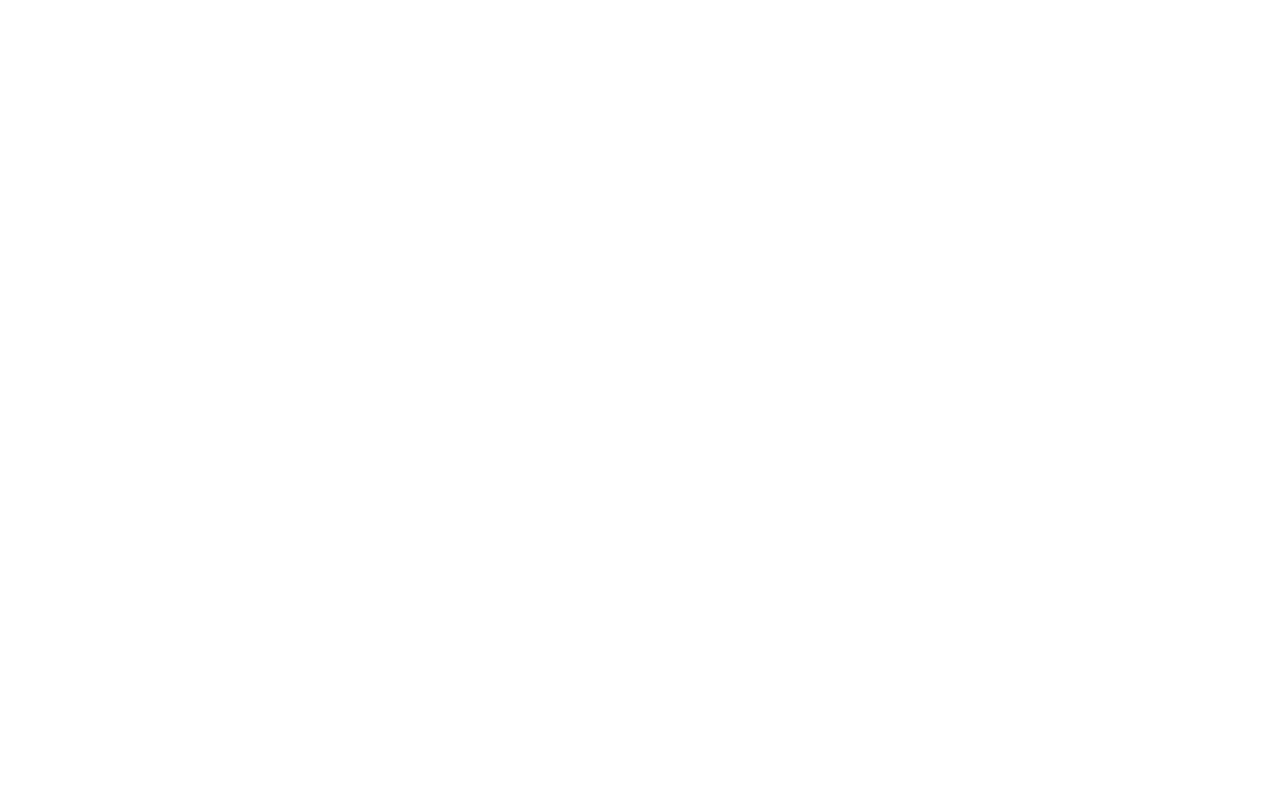
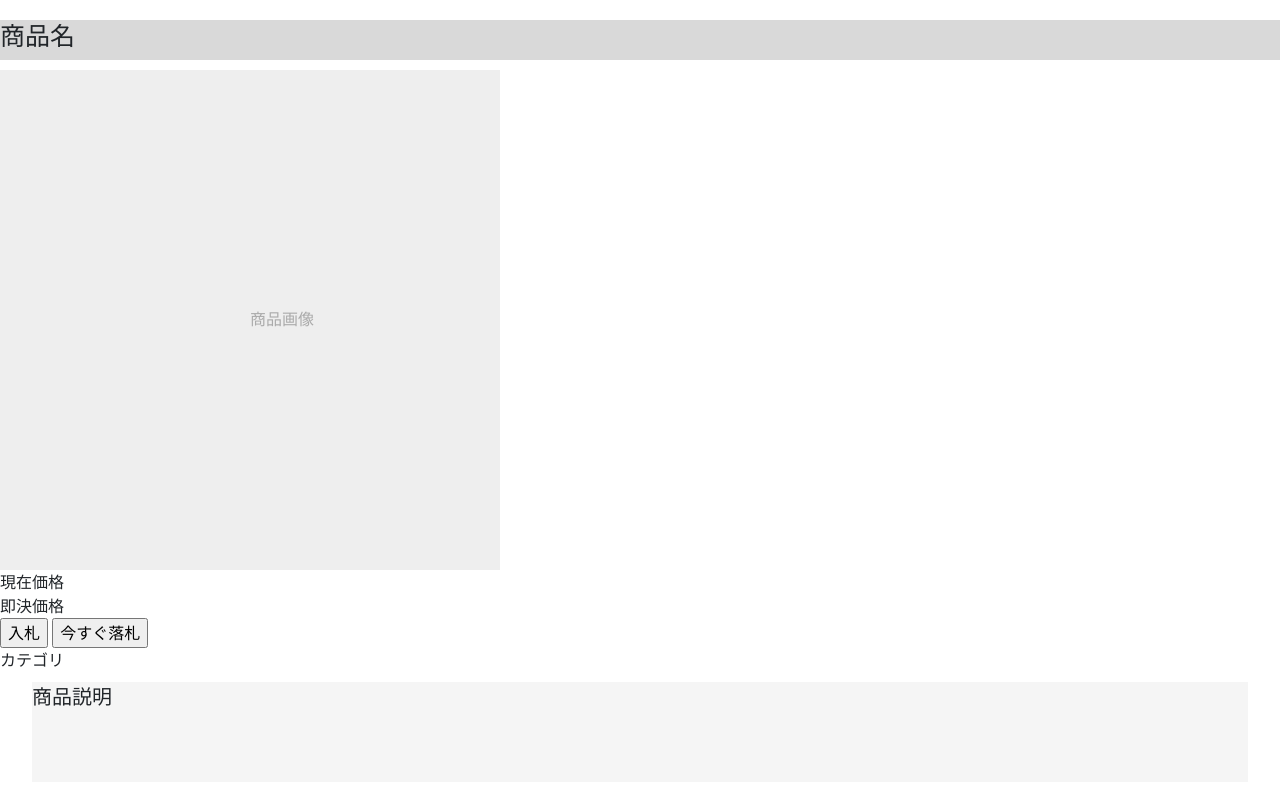
Before and after one commit to daikun4710/FourCraft, a PHP site: page /ProductDetailUnconfirmed.php in a window 1280 px wide. Before the commit the page is empty. Run offline with PHP 8.4, Linux system fonts and the light colour scheme; some libraries are stand-ins or nearby versions.

Commit message:
作成途中

```diff
--- a/app/ProductDetailUnconfirmed.php
+++ b/app/ProductDetailUnconfirmed.php
@@ -4,9 +4,30 @@
   <meta charset="UTF-8">
   <meta http-equiv="X-UA-Compatible" content="IE=edge">
   <meta name="viewport" content="width=device-width, initial-scale=1.0">
+  <link href="https://cdn.jsdelivr.net/npm/bootstrap@5.0.2/dist/css/bootstrap.min.css" rel="stylesheet" integrity="sha384-EVSTQN3/azprG1Anm3QDgpJLIm9Nao0Yz1ztcQTwFspd3yD65VohhpuuCOmLASjC" crossorigin="anonymous">
+  <link rel="stylesheet" href="./css/style.css" />
   <title>商品詳細購入未確定ページ</title>
 </head>
 <body>
+  <div id="ProductDetailUnconfirmed_syohinmei">
+  <h1 id="ProductDetailUnconfirmed_syohin">商品名</h1>
+  </div>
+<div class="row featurette">
+      <div class="col-md-7 order-md-2">
+      <div id="ProductDetailUnconfirmed_genzaikakaku">現在価格</div>
 
+
+        <div>即決価格</div>
+        <input type="submit" value="入札">
+        <input type="submit" value="今すぐ落札">
+        <div>カテゴリ</div>
+
+      </div>
+      <div id="ProductDetailUnconfirmed_syohingazou">
+        <svg class="bd-placeholder-img bd-placeholder-img-lg featurette-image img-fluid mx-auto" width="500" height="500" xmlns="http://www.w3.org/2000/svg" role="img" aria-label="Placeholder: 500x500" preserveAspectRatio="xMidYMid slice" focusable="false"><title>Placeholder</title><rect width="100%" height="100%" fill="#eee"></rect><text x="50%" y="50%" fill="#aaa" dy=".3em">商品画像</text></svg>
+      </div>
+  </div>
+    <div id="ProductDetailUnconfirmed_syohinsestumei">商品説明</div>
+    <script src="/docs/5.0/dist/js/bootstrap.bundle.min.js" integrity="sha384-MrcW6ZMFYlzcLA8Nl+NtUVF0sA7MsXsP1UyJoMp4YLEuNSfAP+JcXn/tWtIaxVXM" crossorigin="anonymous"></script>
 </body>
 </html>
--- /dev/null
+++ b/app/css/style.css
@@ -0,0 +1,27 @@
+#ProductDetailUnconfirmed_syohinmei{
+    width: auto;
+    height: 40px;
+    background-color: #D9D9D9;
+    margin-top: 20px;
+    margin-bottom: 10px;
+}
+
+#ProductDetailUnconfirmed_syohin{
+    font-size: 25px;
+}
+
+
+#ProductDetailUnconfirmed_syohingazou{
+    margin: auto;
+}
+
+#ProductDetailUnconfirmed_syohinsestumei{
+    height: 100px;
+    width: 95%;
+    background-color: #F5F5F5;
+    margin-top: 10px;
+    margin-bottom: 10px;
+    font-size: 20px;
+    margin-left: auto;
+    margin-right: auto;
+}
```
